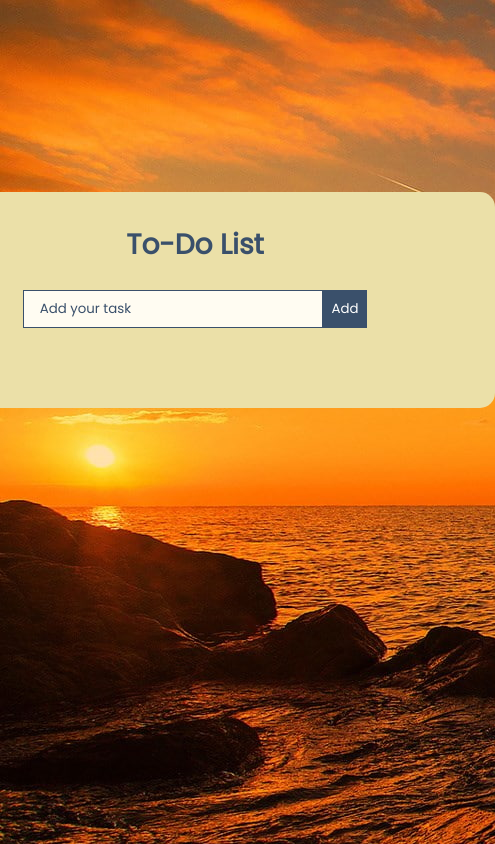
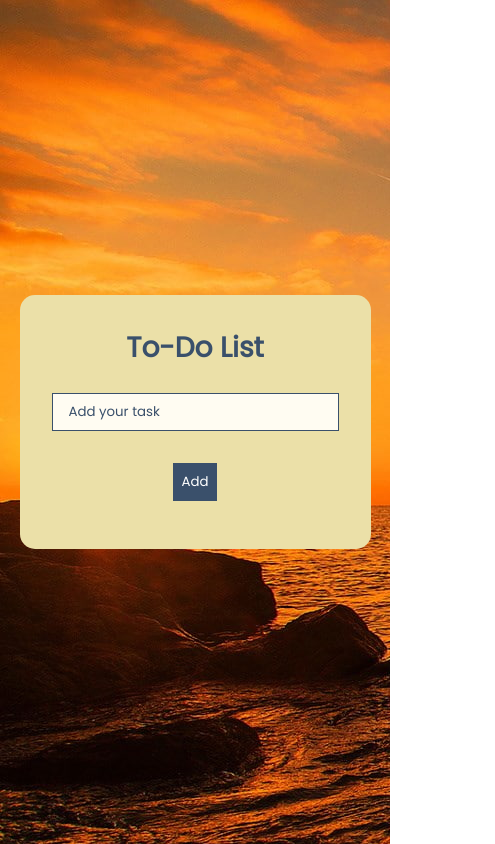
Before and after one commit to NkosinathiSeptember23/To-do-list, a React (Create React App) app: page / in a window 390 px wide. Shown: the whole page, 495 px wide, since content can reach past the window. Built offline with nearby package versions, Linux system fonts and the light colour scheme.

Commit message:
made the app responsive on different screen sizes

```diff
--- a/src/App.css
+++ b/src/App.css
@@ -8,10 +8,12 @@
 }
 
 body {
-  background-image: url('/public/back.jpg') ;
+  background-image: url('/public/back.jpg');
   display: flex;
   justify-content: center;
   align-items: center;
+  min-height: 100vh; /* Full height of the viewport */
+  margin: 0;
 }
 
 .App {
@@ -19,17 +21,17 @@ body {
 }
 
 h1 {
-  color: #3a506b; /* Dark blue for heading */
+  color: #3a506b;
   margin-bottom: 0.5rem;
   font-size: 1.75rem;
 }
 
 .TodoWrapper {
   background: #ebe0a8;
-  margin-top: 12rem;
   padding: 2rem;
   border-radius: 15px;
   width: 600px;
+  margin: auto; /* Centering */
 }
 
 .TodoForm {
@@ -39,21 +41,21 @@ h1 {
 
 .todo-input {
   outline: none;
-  background: #fffcf2; /* Very light cream */
-  border: 1px solid #3a506b; /* Dark blue border */
+  background: #fffcf2;
+  border: 1px solid #3a506b;
   padding: 0.5rem 1rem;
   margin-top: 1rem;
   margin-bottom: 2rem;
   width: 300px;
-  color: #2e2e2e; /* Dark gray text */
+  color: #2e2e2e;
 }
 
 .todo-input::placeholder {
-  color: #3a506b; /* Dark blue placeholder text */
+  color: #3a506b;
 }
 
 .todo-btn {
-  background: #3a506b; /* Deep green button */
+  background: #3a506b;
   color: #fff;
   border: none;
   padding: 0.55rem;
@@ -62,14 +64,14 @@ h1 {
 }
 
 .todo-btn:hover {
-  background: #145a3e; /* Darker green on hover */
+  background: #145a3e;
 }
 
 .Todo {
   display: flex;
   justify-content: space-between;
   align-items: center;
-  background: #577590; /* Muted navy blue for tasks */
+  background: #577590;
   color: #fff;
   padding: 0.75rem 1rem;
   border-radius: 5px;
@@ -78,7 +80,7 @@ h1 {
 
 .fa-trash {
   margin-left: 0.75rem;
-  color: black; /* Coral red for delete icon */
+  color: black;
   cursor: pointer;
 }
 
@@ -88,7 +90,7 @@ h1 {
 }
 
 .completed {
-  color: #151615; /* Light green for completed */
+  color: #151615;
   text-decoration: line-through;
   cursor: pointer;
 }
@@ -96,5 +98,16 @@ h1 {
 .edit-icon,
 .delete-icon {
   cursor: pointer;
-  color: #ffd166; /* Soft yellow for icons */
+  color: #ffd166;
 }
+
+/* Responsive adjustments */
+@media (max-width: 768px) {
+  .TodoWrapper {
+    width: 90%;
+  }
+
+  .todo-input {
+    width: 100%;
+  }
+}
```
